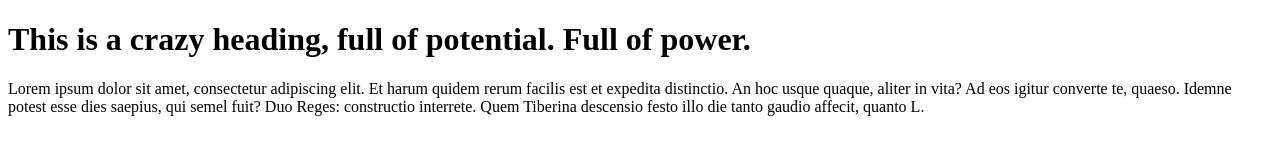
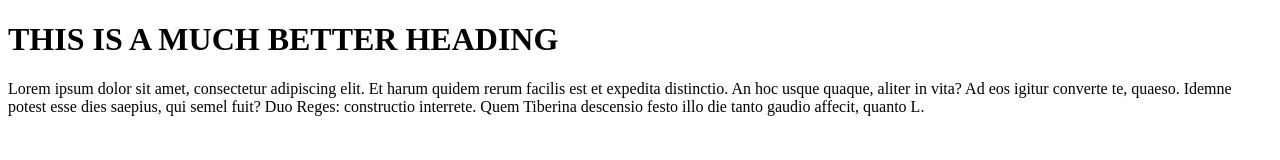
Before and after one commit to andrewhaw/iat339demo, a plain HTML site: page index.html in a window 1280 px wide. Drawn offline with Linux system fonts and the light colour scheme.

Commit message:
Updating the heading

```diff
--- a/index.html
+++ b/index.html
@@ -4,7 +4,7 @@
 			<title>HTML Demo</title>
 		</head>
 		<body>
-			<h1>This is a crazy heading, full of potential. Full of power.</h1>
+			<h1>THIS IS A MUCH BETTER HEADING</h1>
 			<p>Lorem ipsum dolor sit amet, consectetur adipiscing elit. Et harum quidem rerum facilis est et expedita distinctio. An hoc usque quaque, aliter in vita? Ad eos igitur converte te, quaeso. Idemne potest esse dies saepius, qui semel fuit? Duo Reges: constructio interrete. Quem Tiberina descensio festo illo die tanto gaudio affecit, quanto L.</p>
 		</body>
 	</html>
```
